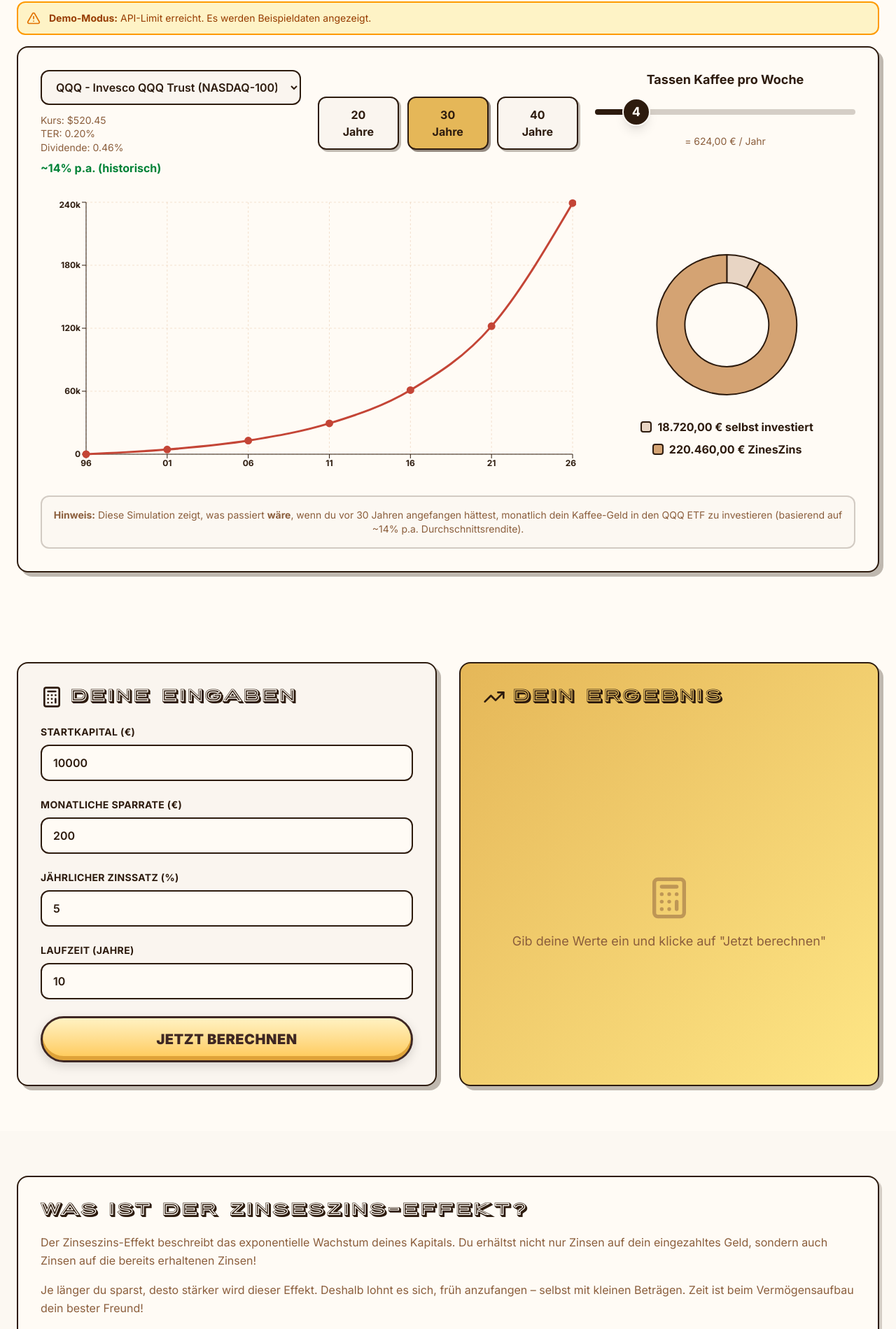
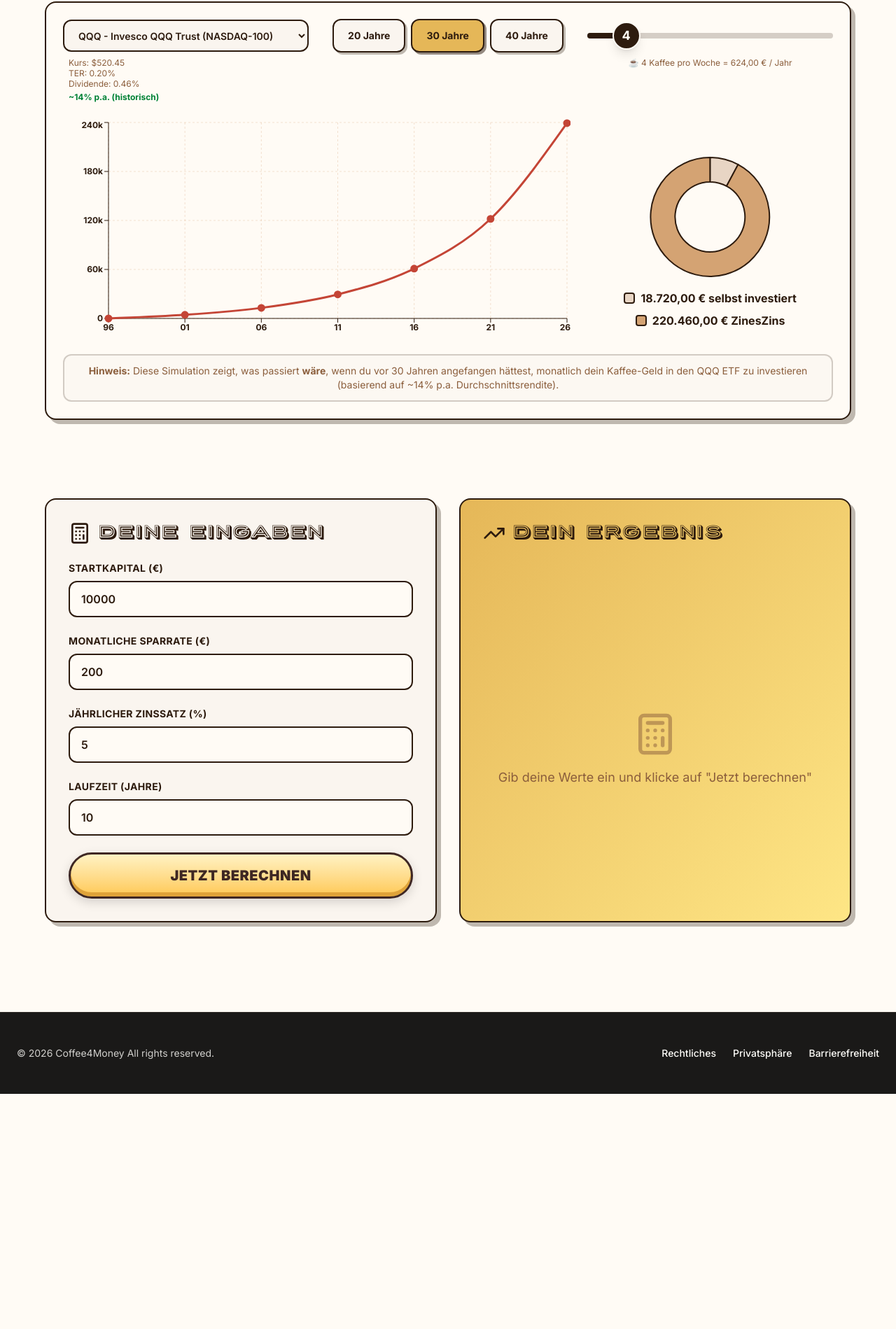
Before and after one commit to McYum/finances, a Next.js app: page /zinsrechner in a window 1280 px wide. Shown: the part 374-2273 px from the top of the page at 70% size. After the commit the page ends 1937 px from the top, so only its background shows below. Built offline with nearby package versions, Linux system fonts and the light colour scheme; a web font is replaced by a local one.

Commit message:
ETF Calculator UI Controls rework

```diff
--- a/app/globals.css
+++ b/app/globals.css
@@ -29,7 +29,22 @@
 @keyframes shine {
   0% { transform: scale(0) rotate(0deg); opacity: 0; }
   50% { transform: scale(1) rotate(45deg); opacity: 1; }
-  100% { transform: scale(0) rotate(90deg); opacity: 0; }
+  100% { transform: scale(1.1) rotate(180deg); opacity: 1; }
+}
+
+@keyframes steam {
+  0% {
+    transform: translateY(0) scaleX(1);
+    opacity: 0.5;
+  }
+  50% {
+    transform: translateY(-4px) scaleX(1.2);
+    opacity: 0.3;
+  }
+  100% {
+    transform: translateY(-8px) scaleX(0.8);
+    opacity: 0;
+  }
 }
 
 .animate-shine {
@@ -37,9 +52,6 @@
 }
 
 html {
-  /* ❌ ENTFERNT: scroll-behavior: smooth; -> Das bricht Lenis! */
-
-  /* WICHTIG: Offset für Anker-Links */
   scroll-padding-top: 120px;
 }
 
@@ -65,7 +77,7 @@
 }
 
 .lenis.lenis-smooth {
-  scroll-behavior: auto !important; /* Erzwingt Lenis Kontrolle */
+  scroll-behavior: auto !important;
 }
 
 .lenis.lenis-smooth [data-lenis-prevent] {
--- a/app/zinsrechner/page.tsx
+++ b/app/zinsrechner/page.tsx
@@ -35,32 +35,6 @@
 
             <CompoundInterestCalculator />
 
-            {/* Info Section */}
-            <section className="py-16 px-6 bg-cream/50">
-                <div className="max-w-7xl mx-auto">
-                    <motion.div
-                        initial={{ opacity: 0, y: 20 }}
-                        animate={{ opacity: 1, y: 0 }}
-                        transition={{ duration: 0.6, delay: 0.6 }}
-                        className="bg-paper border-2 border-coffee-dark rounded-2xl p-8 shadow-[4px_4px_0px_0px_rgba(45,27,14,0.2)]"
-                    >
-                        <h3 className="text-2xl font-porter text-coffee-dark mb-4">
-                            Was ist der Zinseszins-Effekt?
-                        </h3>
-                        <p className="text-coffee-medium leading-relaxed mb-4">
-                            Der Zinseszins-Effekt beschreibt das exponentielle Wachstum deines Kapitals. Du erhältst
-                            nicht nur Zinsen auf dein eingezahltes Geld, sondern auch Zinsen auf die bereits
-                            erhaltenen Zinsen!
-                        </p>
-                        <p className="text-coffee-medium leading-relaxed">
-                            Je länger du sparst, desto stärker wird dieser Effekt. Deshalb lohnt es sich, früh
-                            anzufangen – selbst mit kleinen Beträgen. Zeit ist beim Vermögensaufbau dein bester
-                            Freund!
-                        </p>
-                    </motion.div>
-                </div>
-            </section>
-
             <Footer />
         </main>
     );
--- a/components/ui/RetroButton.tsx
+++ b/components/ui/RetroButton.tsx
@@ -38,7 +38,7 @@
 
             className={cn(
                 "relative font-black uppercase tracking-wide text-[#3E2723]",
-                "text-lg md:text-xl px-10 py-4 rounded-full select-none", // select-none prevents marking text when spamming
+                "text-lg md:text-xl px-10 py-4 rounded-full select-none cursor-pointer",
                 "border-[3px] border-[#3E2723]",
 
                 // Backgr Gradient
--- a/components/zinsrechner/CoffeeSlider.tsx
+++ b/components/zinsrechner/CoffeeSlider.tsx
@@ -31,17 +31,17 @@
                 style={{ width: `${progress}%` }}
             />
 
-            {/* Thumb with value display */}
+            {/* Thumb with value */}
             <animated.div
                 style={{
                     ...thumbSpring,
                     left: `calc(${progress}% - 20px)`,
                 }}
-                className="absolute top-1/2 -translate-y-1/2 w-10 h-10 bg-coffee-dark rounded-full flex items-center justify-center cursor-grab active:cursor-grabbing shadow-lg border-2 border-paper"
+                className="absolute top-1/2 -translate-y-1/2 w-10 h-10 bg-coffee-dark rounded-full flex items-center justify-center cursor-grab active:cursor-grabbing shadow-lg border-2 border-paper select-none"
                 onMouseEnter={() => setIsHovered(true)}
                 onMouseLeave={() => setIsHovered(false)}
             >
-                <span className="text-paper font-bold text-lg">{value}</span>
+                <span className="text-paper font-bold text-lg pointer-events-none select-none">{value}</span>
             </animated.div>
 
             {/* Hidden input for actual interaction */}
--- a/components/zinsrechner/CompoundInterestCalculator.tsx
+++ b/components/zinsrechner/CompoundInterestCalculator.tsx
@@ -36,8 +36,8 @@
     };
 
     return (
-        <section className="py-16 px-6">
-            <div className="max-w-7xl mx-auto">
+        <section className="py-16 pb-32 px-6">
+            <div className="max-w-6xl mx-auto">
                 <div className="grid md:grid-cols-2 gap-8">
                     {/* Input section */}
                     <motion.div
--- a/components/zinsrechner/ETFCalculator.tsx
+++ b/components/zinsrechner/ETFCalculator.tsx
@@ -129,15 +129,15 @@
     };
 
     return (
-        <section className="py-16 px-6">
-            <div className="max-w-7xl mx-auto">
+        <section className="pb-12 px-6">
+            <div className="max-w-6xl mx-auto">
                 <APIStatusBanner apiStatus={apiStatus} usingMockData={usingMockData} />
 
                 <motion.div
                     initial={{ opacity: 0, y: 20 }}
                     animate={{ opacity: 1, y: 0 }}
                     transition={{ duration: 0.6, delay: 0.2 }}
-                    className="bg-paper border-2 border-coffee-dark rounded-2xl p-8 shadow-[6px_6px_0px_0px_rgba(45,27,14,0.3)]"
+                    className="bg-paper border-2 border-coffee-dark rounded-2xl p-6 shadow-[6px_6px_0px_0px_rgba(45,27,14,0.3)]"
                 >
                     <ETFControls
                         selectedETF={selectedETF}
@@ -154,7 +154,7 @@
                         formatCurrency={formatCurrency}
                     />
 
-                    <div className="grid grid-cols-1 lg:grid-cols-3 gap-8">
+                    <div className="grid grid-cols-1 lg:grid-cols-3 gap-6">
                         <div className="lg:col-span-2">
                             <ETFLineChart
                                 loading={loading}
@@ -172,7 +172,7 @@
                     </div>
 
                     {/* Info notice */}
-                    <div className="mt-6 p-4 bg-cream/50 border-2 border-coffee-dark/20 rounded-xl">
+                    <div className="mt-4 p-3 bg-cream/50 border-2 border-coffee-dark/20 rounded-xl">
                         <p className="text-sm text-coffee-medium text-center">
                             <span className="font-bold">Hinweis:</span> Diese Simulation zeigt, was passiert <span className="font-bold">wäre</span>, wenn du vor {selectedYears} Jahren angefangen hättest, monatlich dein Kaffee-Geld in den {currentETF?.symbol} ETF zu investieren (basierend auf ~{(currentAvgReturn * 100).toFixed(0)}% p.a. Durchschnittsrendite).
                         </p>
--- a/components/zinsrechner/ETFControls.tsx
+++ b/components/zinsrechner/ETFControls.tsx
@@ -33,13 +33,13 @@
     formatCurrency
 }: ETFControlsProps) {
     return (
-        <div className="grid grid-cols-1 md:grid-cols-3 gap-6 mb-8">
-            {/* ETF selection */}
-            <div>
+        <div className="grid grid-cols-1 md:grid-cols-3 gap-6 mb-6">
+            {/* ETF selection - Left column */}
+            <div className="flex flex-col">
                 <select
                     value={selectedETF}
                     onChange={(e) => setSelectedETF(e.target.value)}
-                    className="w-full px-4 py-3 border-2 border-coffee-dark rounded-xl bg-cream text-coffee-dark font-semibold focus:outline-none focus:ring-2 focus:ring-gold cursor-pointer"
+                    className="h-[46px] px-4 text-sm border-2 border-coffee-dark rounded-xl bg-cream text-coffee-dark font-semibold focus:outline-none focus:ring-2 focus:ring-gold cursor-pointer"
                 >
                     {availableETFs.map((etf) => (
                         <option key={etf.symbol} value={etf.symbol}>
@@ -47,22 +47,21 @@
                         </option>
                     ))}
                 </select>
-                <div className="mt-3">
                 {etfInfo && (
-                        <div className="text-sm text-coffee-medium space-y-0 leading-snug">
+                    <div className="text-xs text-coffee-medium space-y-0 leading-tight mt-2 pl-2">
                         {etfInfo.price && <p>Kurs: ${etfInfo.price.toFixed(2)}</p>}
                         <p>TER: {etfInfo.expenseRatio}</p>
                         <p>Dividende: {etfInfo.dividendYield}</p>
-                        </div>
-                    )}
-                    <p className="text-green-700 font-bold mt-2">
+                        <p className="text-green-700 font-bold mt-1">
                             ~{(currentAvgReturn * 100).toFixed(0)}% p.a. (historisch)
                         </p>
                     </div>
+                )}
             </div>
 
-            {/* Year buttons */}
-            <div className="flex items-center justify-center gap-3">
+            {/* Year buttons - Center column */}
+            <div className="flex flex-col">
+                <div className="flex items-center justify-center gap-2 h-[46px]">
                     {[20, 30, 40].map((year) => (
                         <YearButton
                             key={year}
@@ -72,18 +71,18 @@
                         />
                     ))}
                 </div>
+            </div>
 
-            {/* Coffee slider */}
-            <div>
-                <label className="block text-lg font-bold text-coffee-dark mb-4 text-center">
-                    Tassen Kaffee pro Woche
-                </label>
+            {/* Coffee slider - Right column */}
+            <div className="flex flex-col">
+                <div className="flex items-center h-[46px]">
                     <CoffeeSlider
                         value={coffeesPerWeek}
                         onChange={setCoffeesPerWeek}
                     />
-                <p className="text-sm text-coffee-medium text-center mt-4">
-                    = {formatCurrency(yearlyInvestment)} / Jahr
+                </div>
+                <p className="text-xs text-coffee-medium text-center mt-2">
+                    ☕ {coffeesPerWeek} Kaffee pro Woche = {formatCurrency(yearlyInvestment)} / Jahr
                 </p>
             </div>
         </div>
--- a/components/zinsrechner/ETFLineChart.tsx
+++ b/components/zinsrechner/ETFLineChart.tsx
@@ -12,7 +12,7 @@
 export function ETFLineChart({ loading, stockData, formatCurrency }: ETFLineChartProps) {
     if (loading) {
         return (
-            <div className="h-96 flex items-center justify-center">
+            <div className="h-80 flex items-center justify-center">
                 <div className="text-coffee-medium text-lg">Lade Daten...</div>
             </div>
         );
@@ -20,7 +20,7 @@
 
     if (stockData.length === 0) {
         return (
-            <div className="h-96 flex items-center justify-center">
+            <div className="h-80 flex items-center justify-center">
                 <div className="text-center text-coffee-medium">
                     <LineChartIcon className="w-16 h-16 mx-auto mb-4 opacity-50" />
                     <p className="text-lg">Keine Daten verfügbar</p>
@@ -30,7 +30,7 @@
     }
 
     return (
-        <ResponsiveContainer width="100%" height={400}>
+        <ResponsiveContainer width="100%" height={320}>
             <LineChart data={stockData}>
                 <CartesianGrid strokeDasharray="3 3" stroke="#d4a373" opacity={0.3} />
                 <XAxis
--- a/components/zinsrechner/ETFPieChart.tsx
+++ b/components/zinsrechner/ETFPieChart.tsx
@@ -20,7 +20,7 @@
 
     return (
         <>
-            <ResponsiveContainer width="100%" height={300}>
+            <ResponsiveContainer width="100%" height={240}>
                 <PieChart>
                     <Pie
                         data={[
@@ -29,8 +29,8 @@
                         ]}
                         cx="50%"
                         cy="50%"
-                        innerRadius={60}
-                        outerRadius={100}
+                        innerRadius={50}
+                        outerRadius={85}
                         paddingAngle={0}
                         dataKey="value"
                         startAngle={90}
--- a/components/zinsrechner/YearButton.tsx
+++ b/components/zinsrechner/YearButton.tsx
@@ -27,7 +27,7 @@
             onMouseDown={() => setIsPressed(true)}
             onMouseUp={() => setIsPressed(false)}
             style={springStyles}
-            className={`px-6 py-3 border-2 border-coffee-dark rounded-xl font-bold transition-colors duration-200 ${
+            className={`px-5 py-3 border-2 border-coffee-dark rounded-xl font-bold transition-colors duration-200 cursor-pointer text-sm ${
                 isSelected
                     ? 'bg-gold text-coffee-dark shadow-[3px_3px_0px_0px_rgba(45,27,14,0.5)]'
                     : 'bg-cream text-coffee-dark shadow-[3px_3px_0px_0px_rgba(45,27,14,0.3)]'
```
Also changed, not shown: app/quiz/page.tsx (+5 -5 lines). Lines whose indentation alone changed are shown as unchanged.
